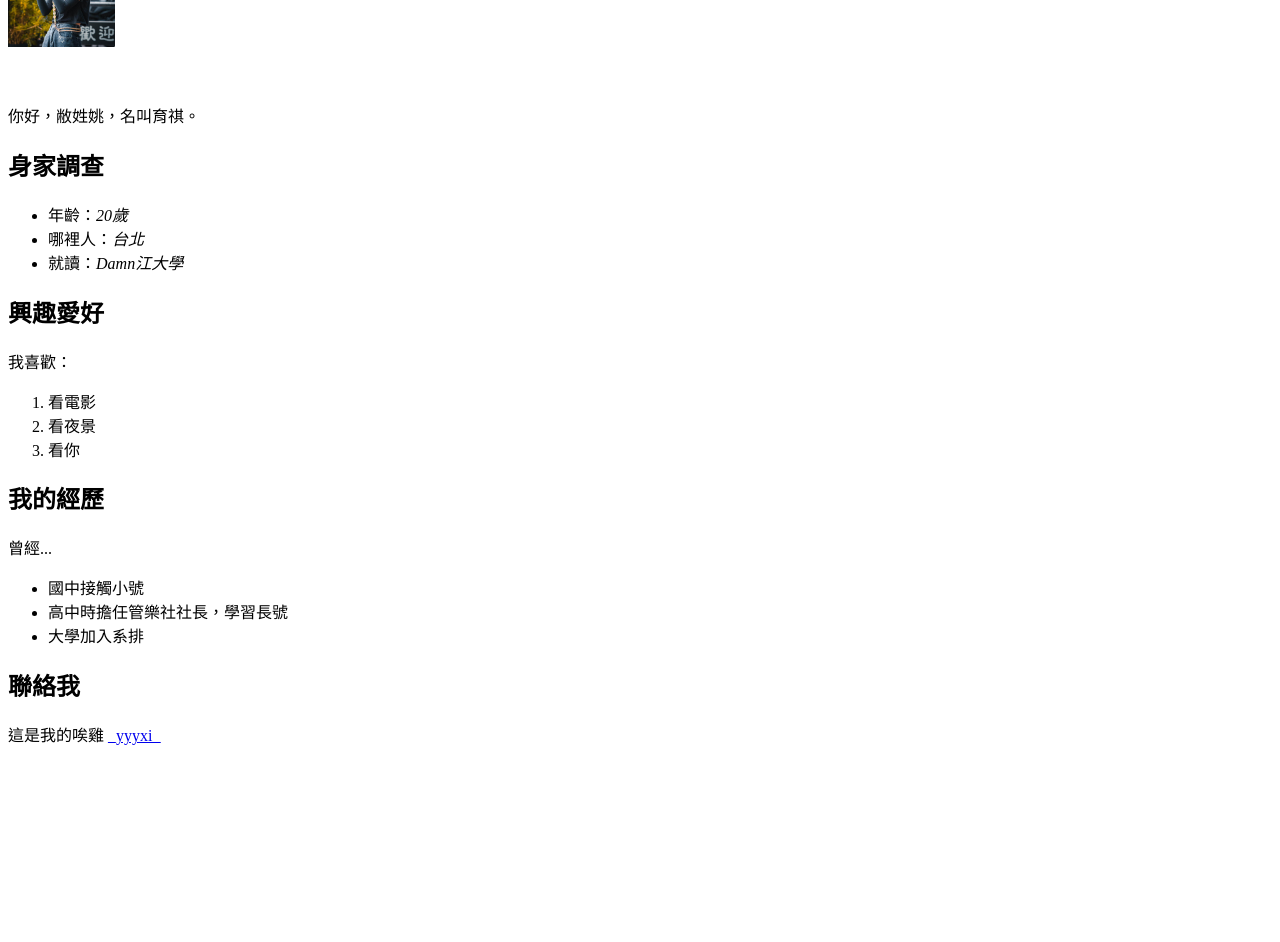
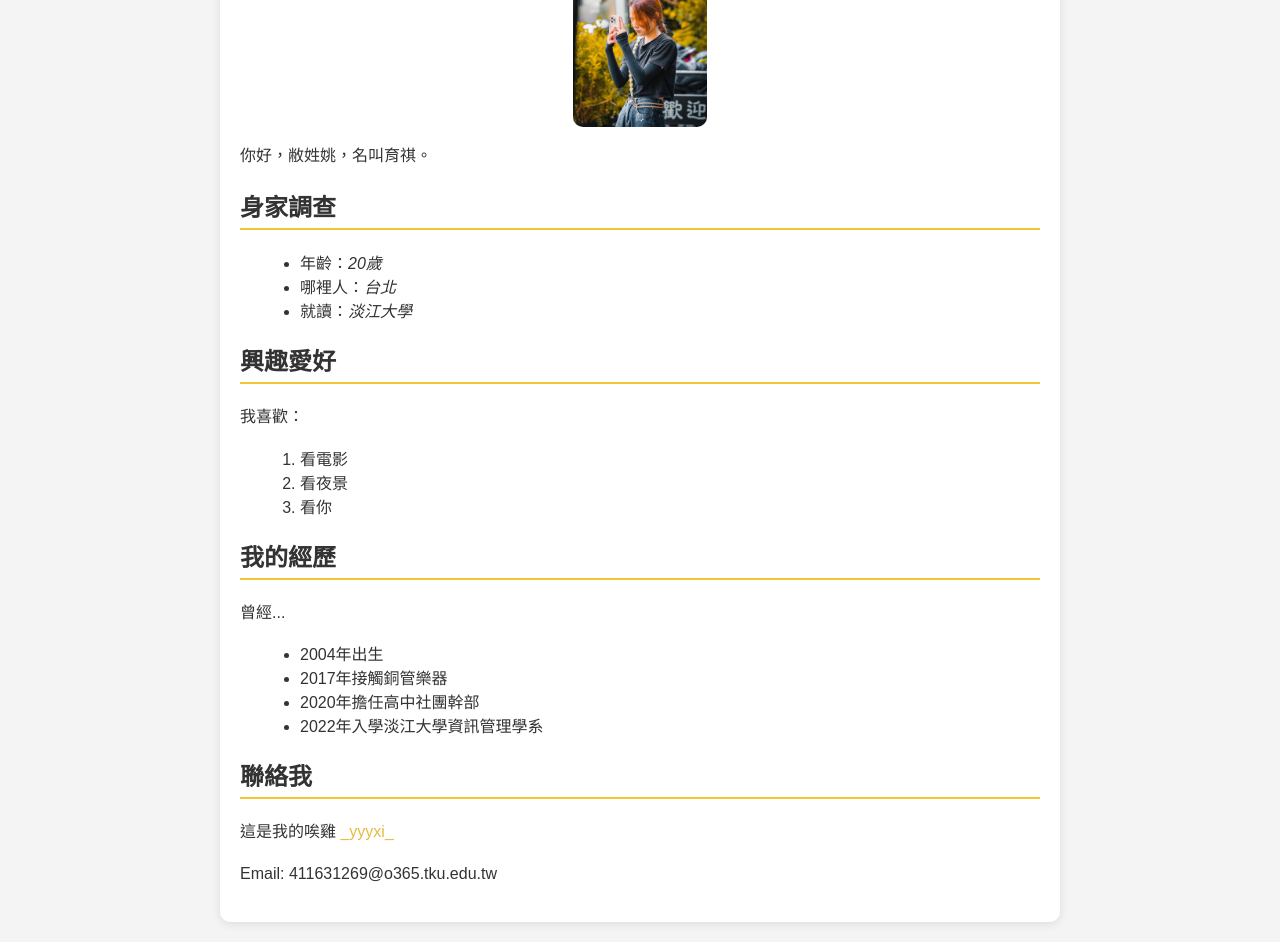
Before and after one commit to yyyxi18/113-1-TKU-Web, a plain HTML site: page about.html in a window 1280 px wide. Shown: the part 202-1144 px from the top of the page. Before the commit the page ends 964 px from the top, so only its background shows below. Drawn offline with Linux system fonts and the light colour scheme.

Commit message:
add about.html

```diff
--- a/about.html
+++ b/about.html
@@ -4,12 +4,14 @@
     <meta charset="UTF-8">
     <meta name="viewport" content="width=device-width, initial-scale=1.0">
     <title>Aboooout ME</title>
+    <link rel="stylesheet" href="style.css">
 </head>
 <body>
 
+    <div class="container">
         <h1>資管3C姚育祺</h1>
         <div style="height:200px">
-        <img src="about.jpg" height="80%">
+            <img src="about.jpg" height="100%">
         </div>
 
         <p>你好，敝姓姚，名叫育祺。</p>
@@ -18,7 +20,7 @@
         <ul>
             <li>年齡：<em>20歲</em></li>
             <li>哪裡人：<em>台北</em></li>
-        <li>就讀：<em>Damn江大學</em></li>
+            <li>就讀：<em>淡江大學</em></li>
         </ul>
 
         <h2>興趣愛好</h2>
@@ -32,13 +34,16 @@
         <h2>我的經歷</h2>
         <p>曾經...</p>
         <ul>
-        <li>國中接觸小號</li>
-        <li>高中時擔任管樂社社長，學習長號</li>
-        <li>大學加入系排</li>
+            <li>2004年出生</li>
+            <li>2017年接觸銅管樂器</li>
+            <li>2020年擔任高中社團幹部</li>
+            <li>2022年入學淡江大學資訊管理學系</li>
         </ul>
 
         <h2>聯絡我</h2>
         <p>這是我的唉雞 <a href="https://discord.com/channels/@me/1120022730885058591/1286220120729063424">_yyyxi_</a></p>
+        <p>Email: 411631269@o365.tku.edu.tw</p>
+    </div>
 
 </body>
 </html>
--- /dev/null
+++ b/style.css
@@ -0,0 +1,42 @@
+body {
+    font-family: Arial, sans-serif;
+    background-color: #f4f4f4;
+    margin: 0;
+    padding: 20px;
+    color: #333;
+}
+h1 {
+    color: #17170c;
+    text-align: center;
+}
+h2 {
+    color: #333;
+    border-bottom: 2px solid #f3c436;
+    padding-bottom: 5px;
+}
+p {
+    line-height: 1.6;
+}
+ul, ol {
+    margin-left: 20px;
+}
+img {
+    display: block;
+    margin: 0 auto;
+    border-radius: 10px;
+}
+a {
+    color: #e3bb43;
+    text-decoration: none;
+}
+a:hover {
+    text-decoration: underline;
+}
+.container {
+    max-width: 800px;
+    margin: 0 auto;
+    background: rgb(255, 255, 255);
+    padding: 20px;
+    border-radius: 10px;
+    box-shadow: 0 2px 10px rgba(0, 0, 0, 0.1);
+}
```
Lines whose indentation alone changed are shown as unchanged.
